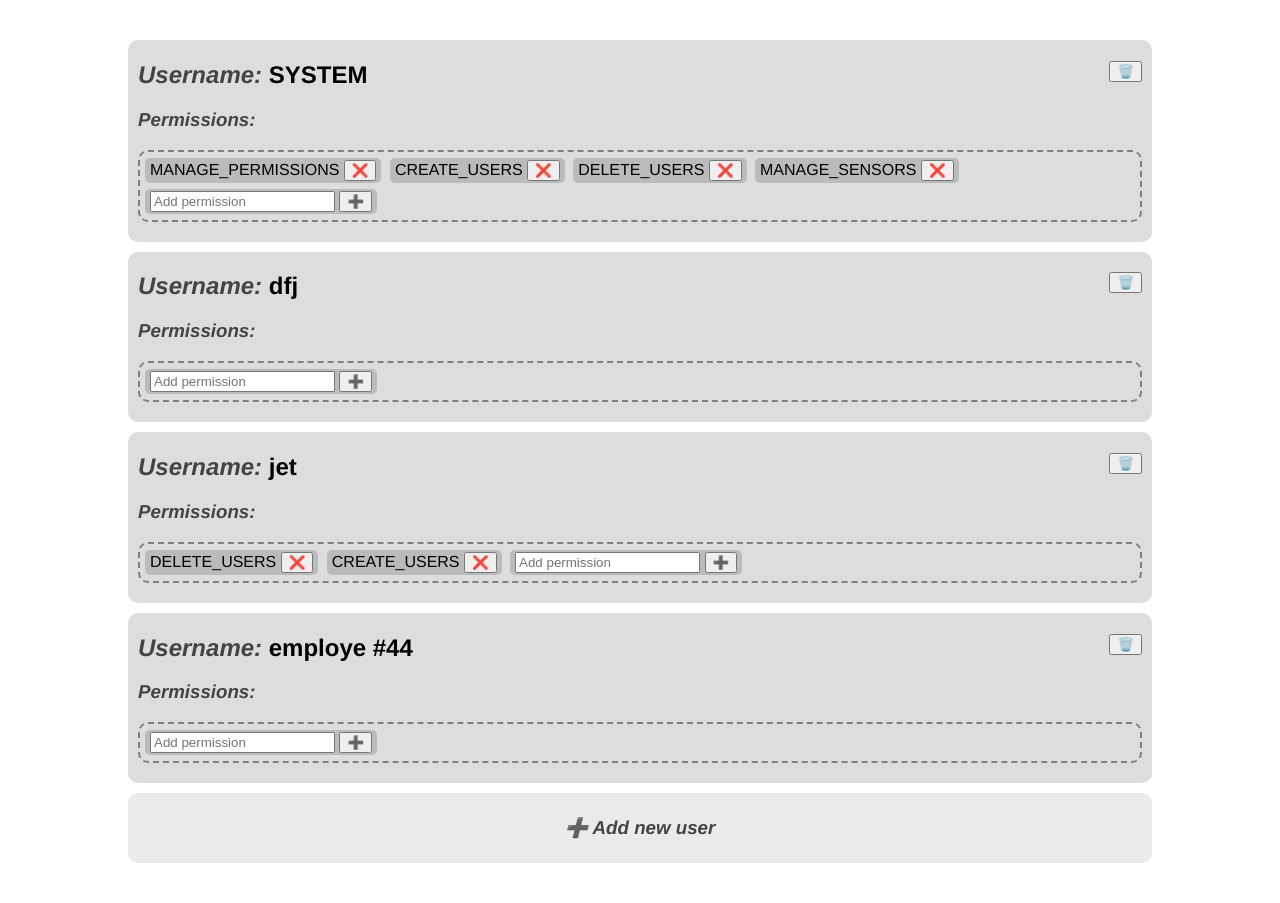
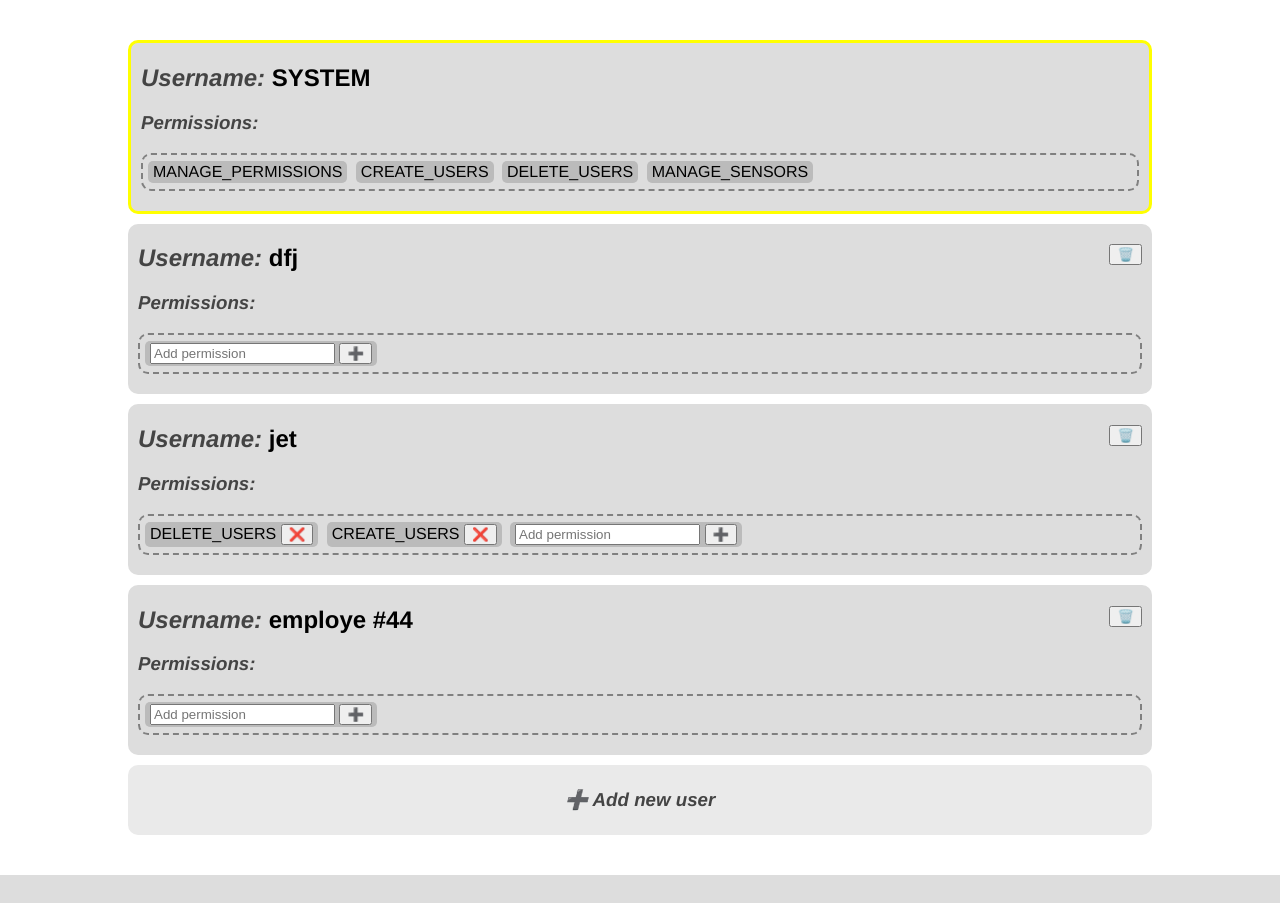
Before and after one commit to PieZu/SensorApp, a Flask app: page /users in a window 1280 px wide. After the commit the page ends 875 px from the top, so only its background shows below. Run offline with Flask 2, Linux system fonts and the light colour scheme; a user stored in the database is signed in; data comes from the database, SQL or seed files in the repository; both versions use the stored data as it was after the commit.

Commit message:
only display actions that you have permission for

```diff
--- a/admin/panels.py
+++ b/admin/panels.py
@@ -1,7 +1,8 @@
 from flask import Blueprint, request, session, render_template, flash, redirect
-from api.users import get_all_users
-from api.user_permissions import get_user_permissions
-from api.permissions import get_all_permissions
+from api.users import get_all_users, get_user_info
+from api.user_permissions import get_user_permissions, user_has_permission
+from api.permissions import get_all_permissions, get_permissionid
+from user.auth import authenticate
 
 admin_bp = Blueprint(
     'admin', __name__,
@@ -9,9 +10,17 @@ admin_bp = Blueprint(
 )
 
 @admin_bp.route('/users')
+@authenticate()
 def user_control():
     users = []
     for user_id, user_name in get_all_users():
         users.append([user_name, [perm[0] for perm in get_user_permissions(user_id)]])
     permissions = get_all_permissions()
-    return render_template('users.html', users = users, permissions = permissions)
+    return render_template('users.html',
+        users = users,
+        permissions = permissions,
+        canCreateUsers = user_has_permission(session['userid'], get_permissionid("CREATE_USERS")),
+        canRemoveUsers = user_has_permission(session['userid'], get_permissionid("DELETE_USERS")),
+        canManagePerms = user_has_permission(session['userid'], get_permissionid("MANAGE_PERMISSIONS")),
+        username = get_user_info(session['userid'])[1]
+    )
--- a/admin/templates/users.html
+++ b/admin/templates/users.html
@@ -33,6 +33,33 @@
     }
     .adduser:hover { background-color: #ccc; }
     .adduser:active { background-color: #aaa; }
+
+    /* only display editable settings */
+
+    .addperm, .delperm, .adduser, .deluser {
+        display: none
+    }
+    {% if canCreateUsers %}
+    .adduser {
+        display: block;
+    }
+    {% endif %}
+    {% if canRemoveUsers %}
+    #user_{{username}} ~ div .deluser {
+        display: block;
+    }
+    {% endif %}
+    {% if canManagePerms %}
+    #user_{{username}} ~ div div .addperm,
+    #user_{{username}} ~ div div span .delperm {
+        display: inline-block;
+    }
+    {% endif %}
+
+    /* highlight self */
+    .user#user_{{username}} {
+        border: solid 3px yellow;
+    }
 </style>
 
 <datalist id="permissions">
@@ -99,7 +126,7 @@
                     `<div class="user" id="user_${username}"><h2><i>Username:</i> ${username}<button class="deluser" onclick='removeUser(${JSON.stringify(username)})'>🗑️</button></h2>
                         <h3><i>Permissions:</i></h3><div class="permission_list">
                             <span></span>
-                            <span class="permission addperm"><input placeholder="Add permission" list="permissions"><button>➕</button></span>
+                            <span class="permission addperm"><input placeholder="Add permission" list="permissions"><button onclick="addperm(this)">➕</button></span>
                         </div>
                     </div>`
             }
--- a/api/users.py
+++ b/api/users.py
@@ -58,7 +58,7 @@ def view_users():
 @authenticate("CREATE_USERS")
 def create_user():
     # api interfacable authenticated function for admins to add users
-    new_row = insert_new_user(request.json['username'], sha256_crypt.hash(str(request.json['username'])) )
+    new_row = insert_new_user(request.json['username'], sha256_crypt.hash(str(request.json['password'])) )
     inserted = get_user_info(new_row)
     return Response(json.dumps({'id':inserted[0], 'username':inserted[1]}), status=200, mimetype='application/json')
 
--- a/database/createDb.py
+++ b/database/createDb.py
@@ -27,7 +27,7 @@ def display():
             cur = con.cursor()
 
             if request.method == "POST":
-                cur.execute("INSERT INTO log (sensor, value) VALUES (?, ?)", (request.values.get('sensor'), request.values.get('value')))
+                cur.execute("INSERT INTO log (sensor, value) VALUES (?, ?)", (str(request.values.get('sensor')), str(request.values.get('value'))))
             return render_template('debug_insert.html')
 
 # temporary endpoint to examine table
```
Also changed, not shown: database/database.db.
